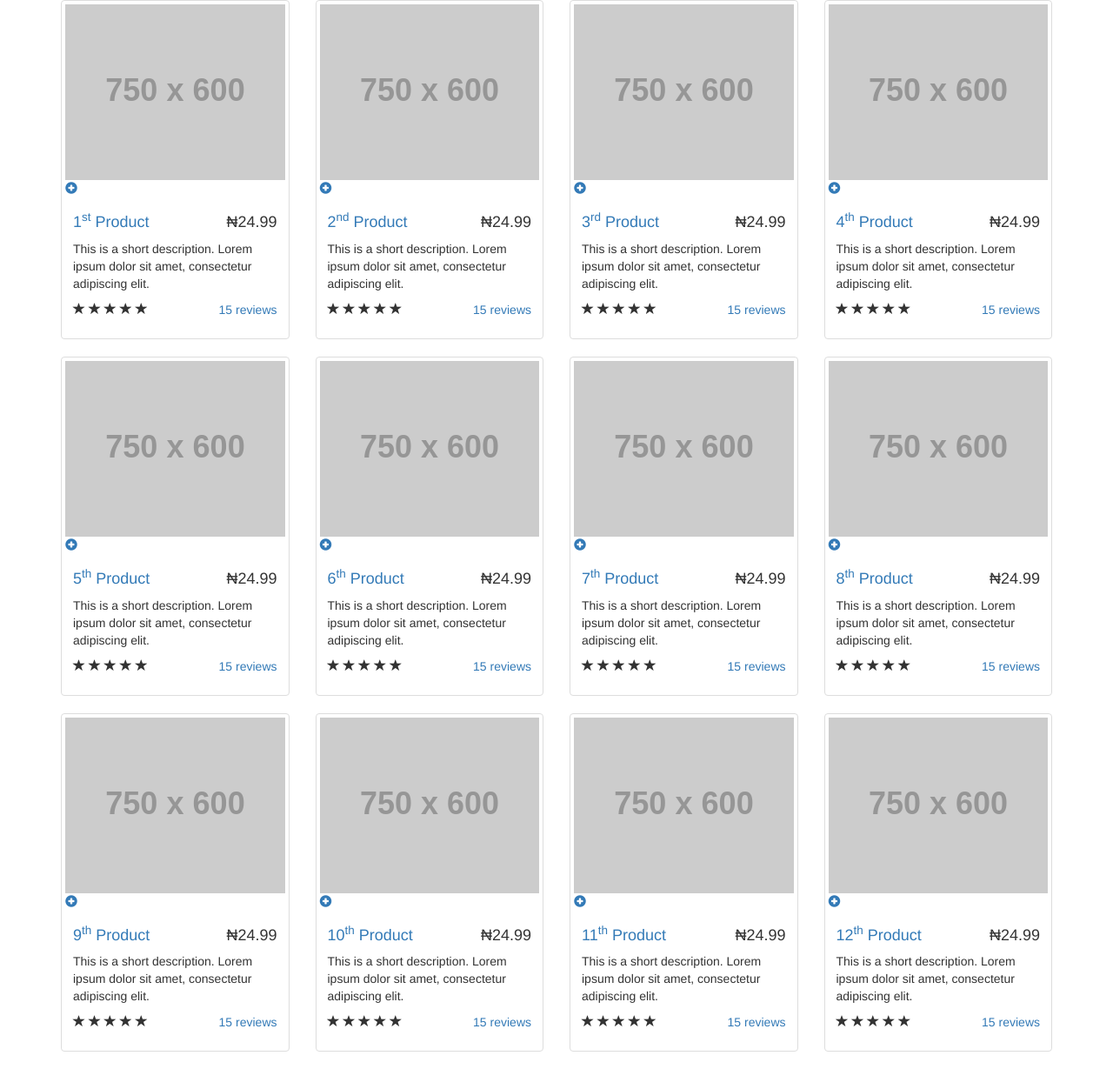
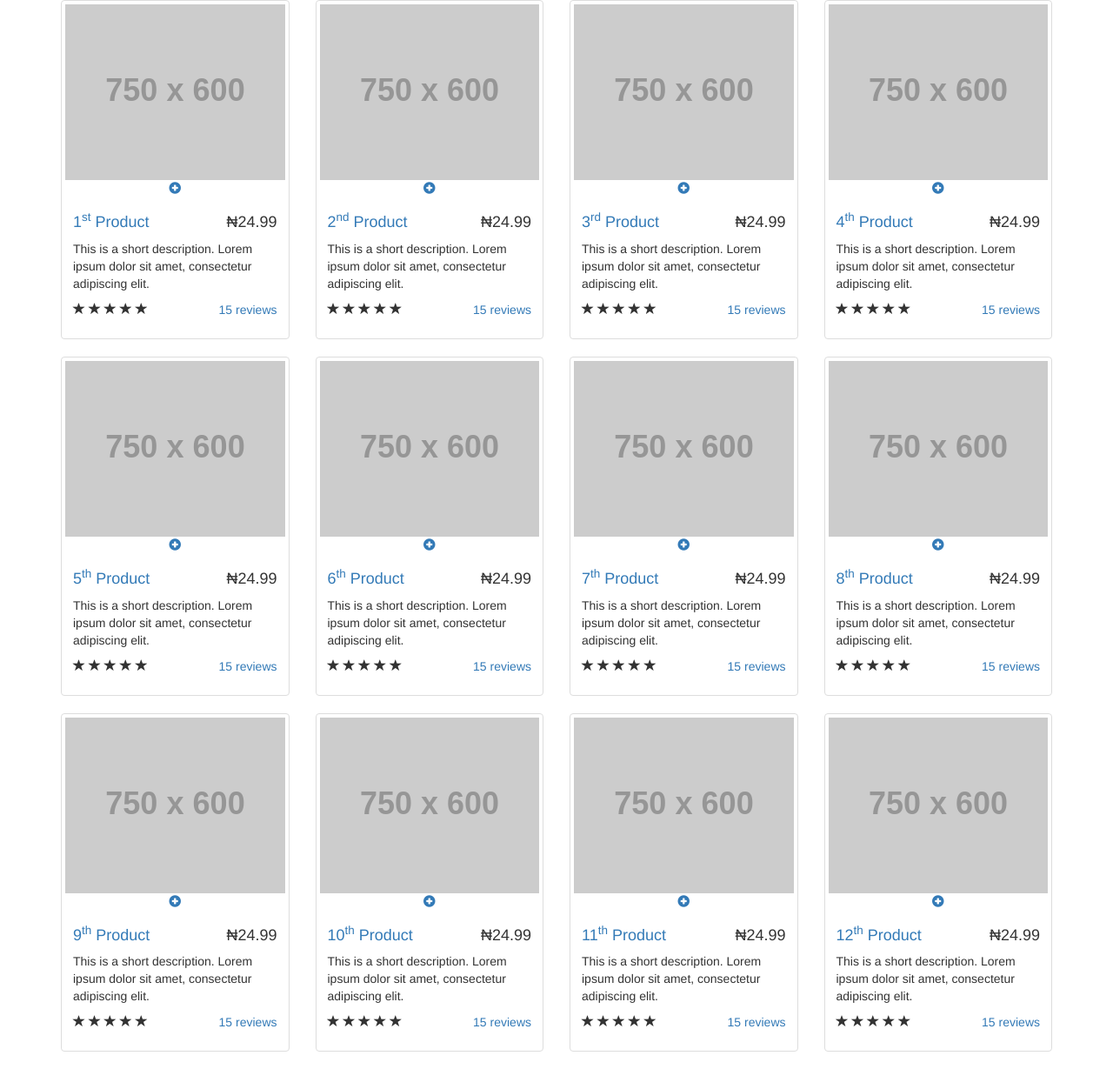
Before and after one commit to rockcoolsaint/ecommerce-ui, a PHP site: page / in a window 1280 px wide. Shown: the part 50-1279 px from the top of the page at 87% size. Run offline with PHP 8.4, Linux system fonts and the light colour scheme; grey boxes labelled with a size stand in for pictures from a placeholder-image service; some libraries are stand-ins or nearby versions.

Commit message:
added text-center to add to cart button

```diff
--- a/index.html
+++ b/index.html
@@ -63,7 +63,7 @@
 				<div class="col-sm-6 col-md-3">
 					<div class="thumbnail">
 						<img src="http://placehold.it/750x600" alt="">
-						<div class="add-to-cart">
+						<div class="add-to-cart text-center">
 							<a href="#" class=""
 							data-toggle="tooltip" data-placement="top" title="Add to cart">
 							<span class="glyphicon glyphicon-plus-sign"></span></a>
@@ -92,7 +92,7 @@
 				<div class="col-sm-6 col-md-3">
 					<div class="thumbnail">
 						<img src="http://placehold.it/750x600" alt="">
-						<div class="add-to-cart">
+						<div class="add-to-cart text-center">
 							<a href="#" class=""
 							data-toggle="tooltip" data-placement="top" title="Add to cart">
 							<span class="glyphicon glyphicon-plus-sign"></span></a>
@@ -121,7 +121,7 @@
 				<div class="col-sm-6 col-md-3">
 					<div class="thumbnail">
 						<img src="http://placehold.it/750x600" alt="">
-						<div class="add-to-cart">
+						<div class="add-to-cart text-center">
 							<a href="#" class=""
 							data-toggle="tooltip" data-placement="top" title="Add to cart">
 							<span class="glyphicon glyphicon-plus-sign"></span></a>
@@ -150,7 +150,7 @@
 				<div class="col-sm-6 col-md-3">
 					<div class="thumbnail">
 						<img src="http://placehold.it/750x600" alt="">
-						<div class="add-to-cart">
+						<div class="add-to-cart text-center">
 							<a href="#" class=""
 							data-toggle="tooltip" data-placement="top" title="Add to cart">
 							<span class="glyphicon glyphicon-plus-sign"></span></a>
@@ -179,7 +179,7 @@
 				<div class="col-sm-6 col-md-3">
 					<div class="thumbnail">
 						<img src="http://placehold.it/750x600" alt="">
-						<div class="add-to-cart">
+						<div class="add-to-cart text-center">
 							<a href="#" class=""
 							data-toggle="tooltip" data-placement="top" title="Add to cart">
 							<span class="glyphicon glyphicon-plus-sign"></span></a>
@@ -208,7 +208,7 @@
 				<div class="col-sm-6 col-md-3">
 					<div class="thumbnail">
 						<img src="http://placehold.it/750x600" alt="">
-						<div class="add-to-cart">
+						<div class="add-to-cart text-center">
 							<a href="#" class=""
 							data-toggle="tooltip" data-placement="top" title="Add to cart">
 							<span class="glyphicon glyphicon-plus-sign"></span></a>
@@ -237,7 +237,7 @@
 				<div class="col-sm-6 col-md-3">
 					<div class="thumbnail">
 						<img src="http://placehold.it/750x600" alt="">
-						<div class="add-to-cart">
+						<div class="add-to-cart text-center">
 							<a href="#" class=""
 							data-toggle="tooltip" data-placement="top" title="Add to cart">
 							<span class="glyphicon glyphicon-plus-sign"></span></a>
@@ -266,7 +266,7 @@
 				<div class="col-sm-6 col-md-3">
 					<div class="thumbnail">
 						<img src="http://placehold.it/750x600" alt="">
-						<div class="add-to-cart">
+						<div class="add-to-cart text-center">
 							<a href="#" class=""
 							data-toggle="tooltip" data-placement="top" title="Add to cart">
 							<span class="glyphicon glyphicon-plus-sign"></span></a>
@@ -295,7 +295,7 @@
 				<div class="col-sm-6 col-md-3">
 					<div class="thumbnail">
 						<img src="http://placehold.it/750x600" alt="">
-						<div class="add-to-cart">
+						<div class="add-to-cart text-center">
 							<a href="#" class=""
 							data-toggle="tooltip" data-placement="top" title="Add to cart">
 							<span class="glyphicon glyphicon-plus-sign"></span></a>
@@ -324,7 +324,7 @@
 				<div class="col-sm-6 col-md-3">
 					<div class="thumbnail">
 						<img src="http://placehold.it/750x600" alt="">
-						<div class="add-to-cart">
+						<div class="add-to-cart text-center">
 							<a href="#" class=""
 							data-toggle="tooltip" data-placement="top" title="Add to cart">
 							<span class="glyphicon glyphicon-plus-sign"></span></a>
@@ -353,7 +353,7 @@
 				<div class="col-sm-6 col-md-3">
 					<div class="thumbnail">
 						<img src="http://placehold.it/750x600" alt="">
-						<div class="add-to-cart">
+						<div class="add-to-cart text-center">
 							<a href="#" class=""
 							data-toggle="tooltip" data-placement="top" title="Add to cart">
 							<span class="glyphicon glyphicon-plus-sign"></span></a>
@@ -382,7 +382,7 @@
 				<div class="col-sm-6 col-md-3">
 					<div class="thumbnail">
 						<img src="http://placehold.it/750x600" alt="">
-						<div class="add-to-cart">
+						<div class="add-to-cart text-center">
 							<a href="#" class=""
 							data-toggle="tooltip" data-placement="top" title="Add to cart">
 							<span class="glyphicon glyphicon-plus-sign"></span></a>
--- a/style.css
+++ b/style.css
@@ -1,3 +1,7 @@
 ul#cart-dropdown-menu li input {
 	width: 38px;
 }
+
+div.col-sm-6.col-md-3 {
+	position: relative;
+}
```
